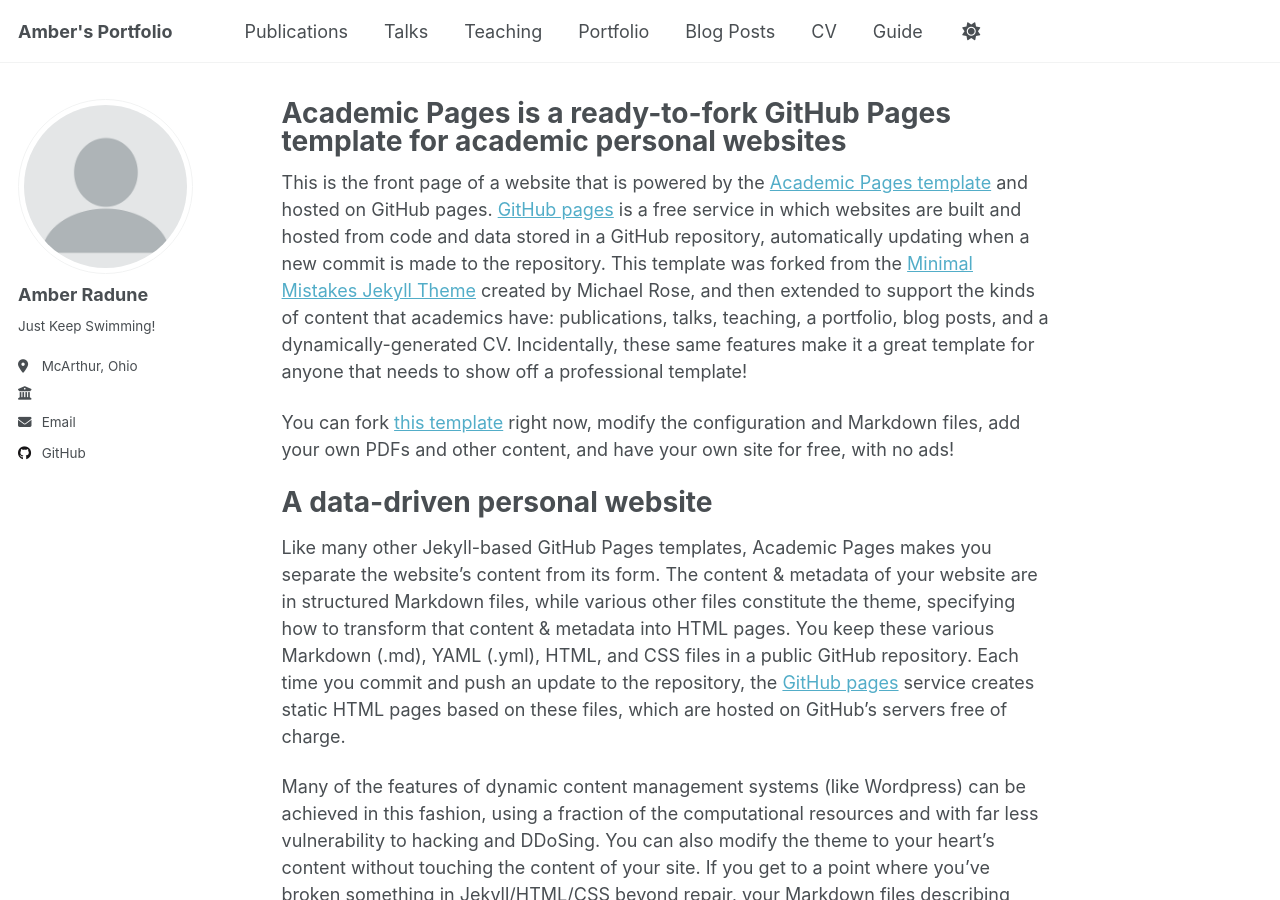
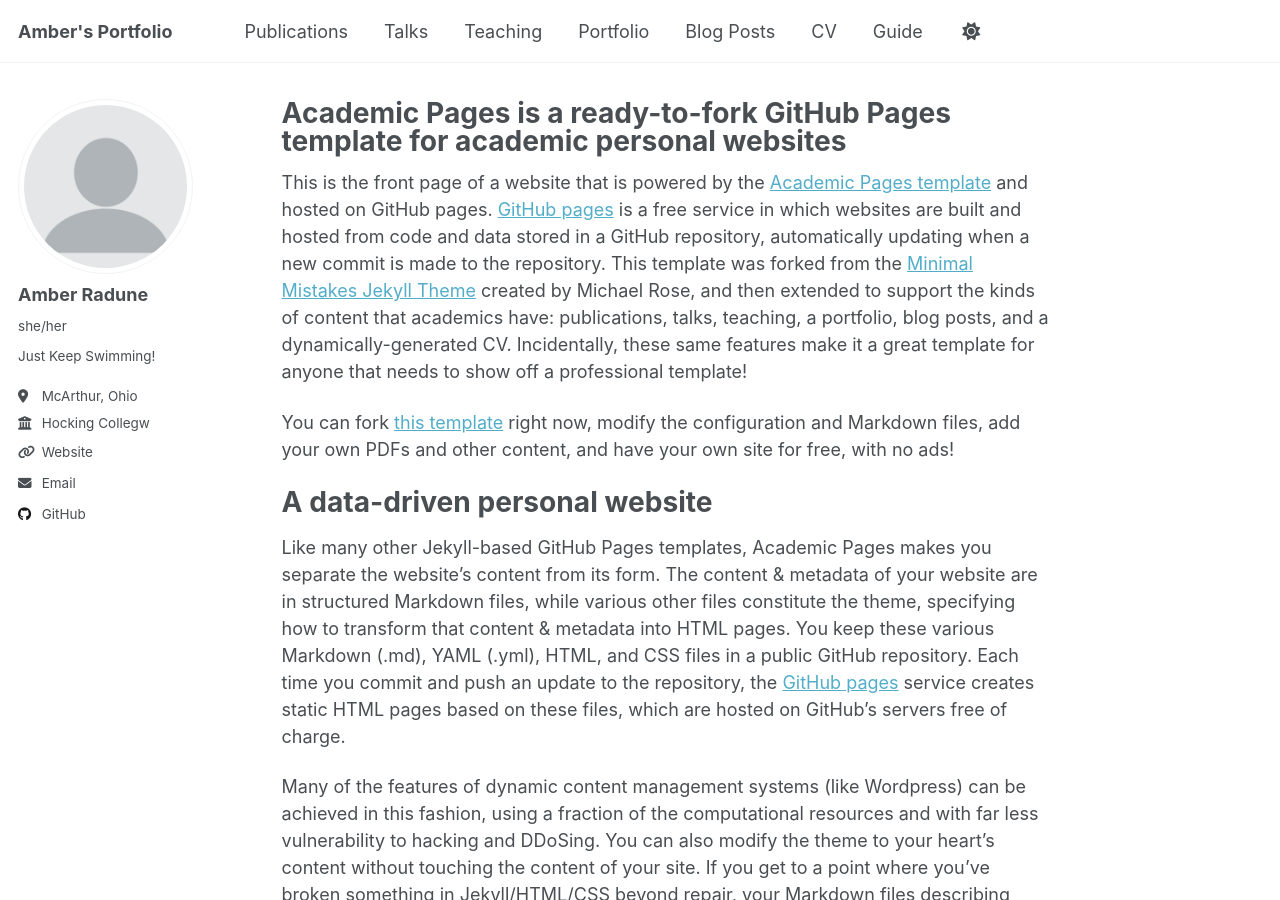
Before and after one commit to TinyBumblee/AmberR.github.io, a Jekyll site: the page built from _pages/about.md, in a window 1280 px wide and 900 px high. Built offline with Jekyll 4.4.1, drawn with Linux system fonts in a browser that asks for light colours; a script that is not in the unit is left out.

Commit message:
Update _config.yml

```diff
--- a/_config.yml
+++ b/_config.yml
@@ -24,11 +24,11 @@ author:
   # Biographic information
   avatar           : "profile.png"
   name             : "Amber Radune"
-  pronouns         : # example: "she/her"
+  pronouns         : "she/her"
   bio              : "Just Keep Swimming!"
   location         : "McArthur, Ohio"
-  employer         : ""
-  uri              : # URL
+  employer         : "Hocking Collegw"
+  uri              : "https://tinybumblee.github.io/Amber-Radune/"
   email            : "radunea@hocking.edu"
 
   # Academic websites
```
